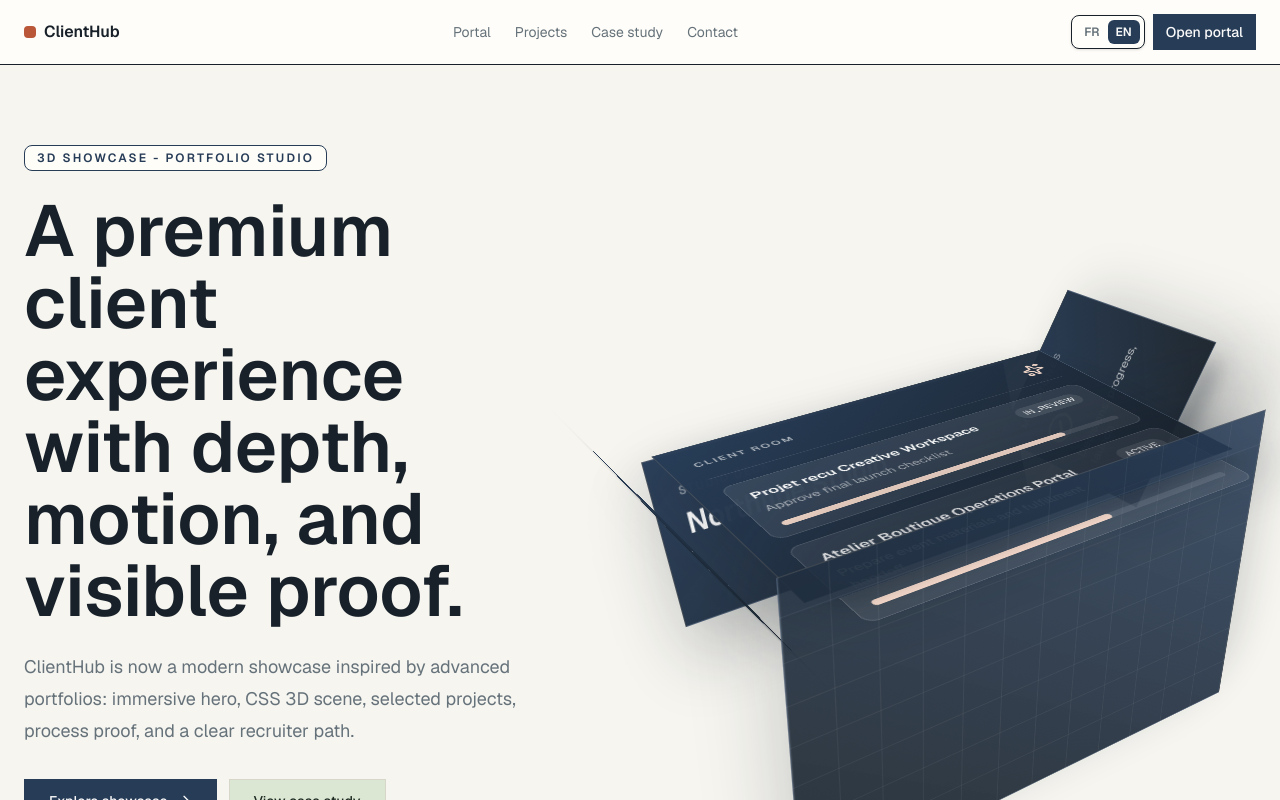
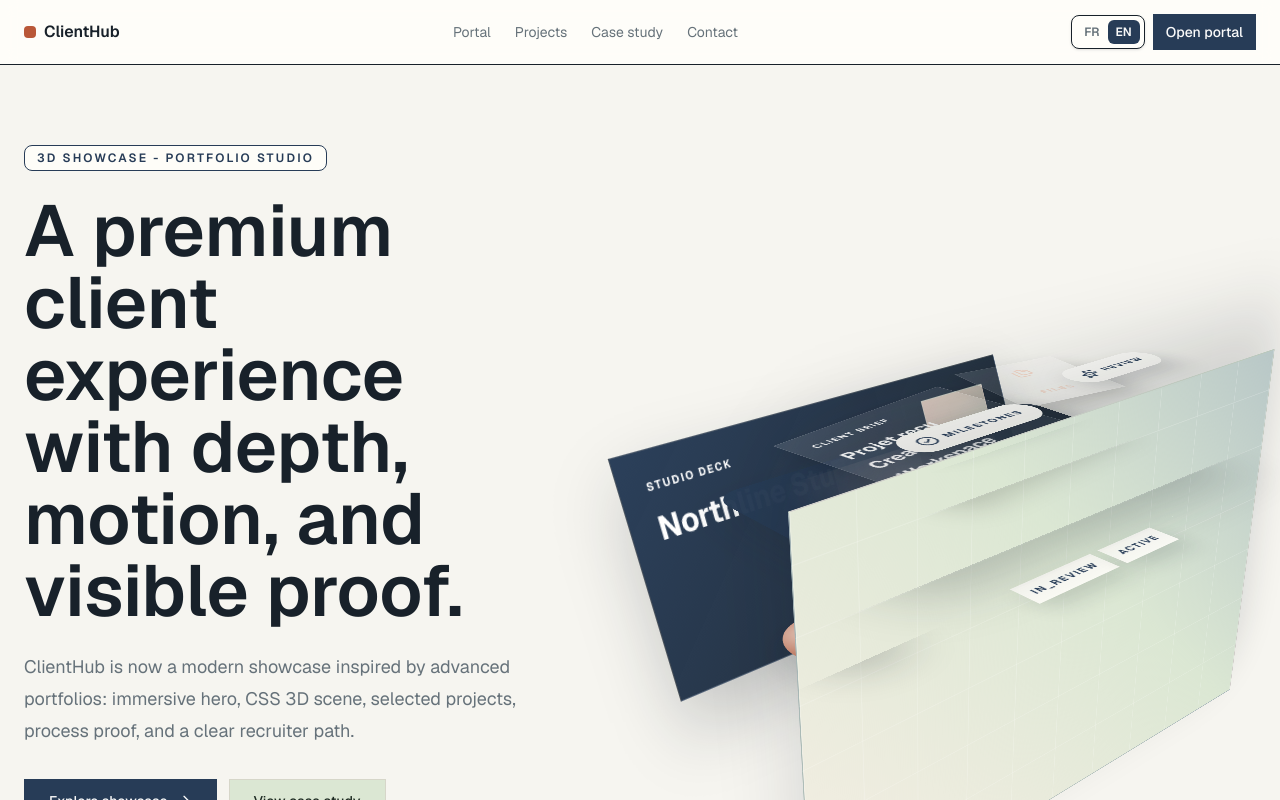
Before and after one commit to kurtisv/clienthub, a Next.js app in the folder apps/web/: page / in a window 1280 px wide. Shown: the top 800 px of the page. Built offline with nearby package versions, Linux system fonts and the light colour scheme; no server answers.

Commit message:
Rebuild ClientHub as editorial 3D room

```diff
--- a/apps/web/src/app/globals.css
+++ b/apps/web/src/app/globals.css
@@ -66,76 +66,208 @@
   position: relative;
   height: 520px;
   transform-style: preserve-3d;
-  transform: rotateX(58deg) rotateZ(-34deg);
+  transform: rotateX(64deg) rotateZ(-42deg);
 }
 
-.clienthub-desk,
-.clienthub-room-back,
-.clienthub-room-left,
-.clienthub-room-right,
-.clienthub-room-floor {
+.clienthub-gallery-wall,
+.clienthub-gallery-floor,
+.clienthub-editorial-table,
+.clienthub-book,
+.clienthub-room-chip,
+.clienthub-seat,
+.clienthub-note-strip {
   position: absolute;
-  border: 1px solid rgba(255, 255, 255, 0.16);
-  background: linear-gradient(145deg, rgba(39, 60, 87, 0.98), rgba(24, 33, 42, 0.96));
-  box-shadow: 0 34px 70px rgba(24, 33, 42, 0.24);
   transform-style: preserve-3d;
 }
 
-.clienthub-desk::after,
-.clienthub-room-left::after,
-.clienthub-room-right::after {
-  content: "";
-  position: absolute;
-  inset: auto 18px -18px 18px;
-  height: 18px;
-  background: rgba(24, 33, 42, 0.36);
-  filter: blur(12px);
+.clienthub-gallery-floor {
+  left: 40px;
+  right: 40px;
+  bottom: 12px;
+  height: 390px;
+  border: 1px solid rgba(39, 60, 87, 0.18);
+  background:
+    linear-gradient(90deg, rgba(255, 255, 255, 0.18) 1px, transparent 1px),
+    linear-gradient(0deg, rgba(255, 255, 255, 0.16) 1px, transparent 1px),
+    linear-gradient(135deg, #f7efe5, #dbe7d3 58%, #b8c7c7);
+  background-size: 58px 58px, 58px 58px, auto;
+  box-shadow: 0 42px 70px rgba(24, 33, 42, 0.16);
+  transform: rotateX(90deg) translateZ(-132px);
 }
 
-.clienthub-room-floor {
-  left: 78px;
-  right: 78px;
-  bottom: 18px;
-  height: 330px;
+.clienthub-gallery-wall {
+  left: 82px;
+  right: 82px;
+  top: 28px;
+  height: 238px;
+  border: 1px solid rgba(255, 255, 255, 0.18);
   background:
-    linear-gradient(90deg, rgba(255, 255, 255, 0.05) 1px, transparent 1px),
-    linear-gradient(0deg, rgba(255, 255, 255, 0.05) 1px, transparent 1px),
-    linear-gradient(145deg, rgba(24, 33, 42, 0.92), rgba(39, 60, 87, 0.88));
-  background-size: 42px 42px, 42px 42px, auto;
-  transform: rotateX(90deg) translateZ(-108px);
+    linear-gradient(135deg, rgba(39, 60, 87, 0.98), rgba(24, 33, 42, 0.96)),
+    linear-gradient(90deg, rgba(244, 216, 201, 0.2), transparent);
+  box-shadow: 0 32px 66px rgba(24, 33, 42, 0.22);
+  transform: translateZ(12px) rotateX(-68deg);
 }
 
-.clienthub-room-back {
-  left: 112px;
-  right: 112px;
-  top: 42px;
-  min-height: 170px;
-  padding: 28px;
-  transform: translateZ(18px) rotateX(-68deg);
+.clienthub-wall-brand {
+  position: absolute;
+  left: 28px;
+  top: 26px;
+  display: grid;
+  gap: 8px;
+  color: white;
 }
 
-.clienthub-desk {
-  inset: 148px 104px 84px 104px;
-  padding: 24px;
-  transform: translateZ(128px);
+.clienthub-wall-brand span,
+.clienthub-book span,
+.clienthub-room-chip span,
+.clienthub-note-strip span {
+  font-size: 0.7rem;
+  font-weight: 700;
+  letter-spacing: 0.16em;
+  text-transform: uppercase;
 }
 
-.clienthub-room-left {
-  left: 0;
-  top: 164px;
-  width: 170px;
-  min-height: 210px;
-  padding: 20px;
-  transform: translateZ(96px) rotateY(58deg) rotateZ(3deg);
+.clienthub-wall-brand strong {
+  font-size: 2rem;
 }
 
-.clienthub-room-right {
-  right: 0;
-  top: 126px;
-  width: 180px;
-  min-height: 220px;
+.clienthub-wall-frame {
+  position: absolute;
+  right: 28px;
+  border: 1px solid rgba(255, 255, 255, 0.16);
+  background: linear-gradient(135deg, rgba(244, 216, 201, 0.85), rgba(219, 231, 211, 0.78));
+}
+
+.clienthub-wall-frame-a {
+  top: 28px;
+  width: 94px;
+  height: 122px;
+}
+
+.clienthub-wall-frame-b {
+  right: 142px;
+  top: 62px;
+  width: 118px;
+  height: 84px;
+}
+
+.clienthub-wall-frame-c {
+  right: 76px;
+  top: 164px;
+  width: 160px;
+  height: 28px;
+}
+
+.clienthub-editorial-table {
+  left: 136px;
+  right: 120px;
+  bottom: 82px;
+  height: 250px;
+  border-radius: 28px;
+  background: linear-gradient(135deg, rgba(39, 60, 87, 0.98), rgba(24, 33, 42, 0.94));
+  box-shadow: 0 34px 70px rgba(24, 33, 42, 0.24);
+  transform: translateZ(96px);
+}
+
+.clienthub-table-glow {
+  position: absolute;
+  inset: 22px;
+  border-radius: 22px;
+  background: radial-gradient(circle at 42% 42%, rgba(244, 216, 201, 0.2), transparent 58%);
+}
+
+.clienthub-book {
+  display: grid;
+  color: white;
+  border: 1px solid rgba(255, 255, 255, 0.16);
+  background: linear-gradient(135deg, rgba(255, 255, 255, 0.12), rgba(255, 255, 255, 0.04));
+  box-shadow: 0 20px 36px rgba(0, 0, 0, 0.18);
+}
+
+.clienthub-book-large {
+  left: 42px;
+  top: 44px;
+  width: 220px;
+  min-height: 146px;
+  gap: 12px;
   padding: 20px;
-  transform: translateZ(106px) rotateY(-58deg) rotateZ(-3deg);
+  transform: translateZ(58px) rotateZ(-7deg);
+}
+
+.clienthub-book-large strong {
+  font-size: 1.35rem;
+}
+
+.clienthub-book-large small {
+  color: rgba(255, 255, 255, 0.62);
+}
+
+.clienthub-book-small {
+  right: 42px;
+  top: 56px;
+  width: 118px;
+  min-height: 118px;
+  place-items: center;
+  color: #f4d8c9;
+  transform: translateZ(72px) rotateZ(10deg);
+}
+
+.clienthub-room-chip {
+  display: flex;
+  align-items: center;
+  gap: 8px;
+  border-radius: 999px;
+  background: #fffefa;
+  color: #273c57;
+  padding: 12px 16px;
+  box-shadow: 0 18px 32px rgba(24, 33, 42, 0.18);
+}
+
+.clienthub-room-chip-left {
+  left: 52px;
+  bottom: 22px;
+  transform: translateZ(92px);
+}
+
+.clienthub-room-chip-right {
+  right: 38px;
+  bottom: 28px;
+  transform: translateZ(104px);
+}
+
+.clienthub-seat {
+  width: 82px;
+  height: 82px;
+  border-radius: 999px;
+  background: radial-gradient(circle at 34% 28%, #f4d8c9, #b95738 66%, #273c57);
+  box-shadow: 0 22px 42px rgba(24, 33, 42, 0.2);
+}
+
+.clienthub-seat-a {
+  left: 68px;
+  bottom: 78px;
+  transform: translateZ(52px);
+}
+
+.clienthub-seat-b {
+  right: 42px;
+  bottom: 196px;
+  transform: translateZ(58px);
+}
+
+.clienthub-note-strip {
+  left: 236px;
+  bottom: 18px;
+  display: flex;
+  gap: 10px;
+  transform: translateZ(76px);
+}
+
+.clienthub-note-strip span {
+  background: rgba(255, 254, 250, 0.9);
+  color: #273c57;
+  padding: 8px 10px;
+  box-shadow: 0 16px 26px rgba(24, 33, 42, 0.14);
 }
 
 @media (max-width: 768px) {
@@ -145,7 +277,7 @@
 
   .clienthub-stage {
     height: 420px;
-    transform: rotateX(58deg) rotateZ(-29deg) scale(0.72);
+    transform: rotateX(64deg) rotateZ(-38deg) scale(0.72);
     transform-origin: center;
   }
 }
--- a/apps/web/src/app/page.tsx
+++ b/apps/web/src/app/page.tsx
@@ -87,42 +87,42 @@
 
             <div className="clienthub-scene" aria-label={t.sceneLabel}>
               <div className="clienthub-stage">
-                <div className="clienthub-room-floor" />
-                <div className="clienthub-room-back">
-                  <p className="text-xs font-semibold uppercase tracking-[0.16em] text-white/48">{t.sceneLabel}</p>
-                  <p className="mt-2 text-3xl font-semibold text-white">Northline Studio</p>
+                <div className="clienthub-gallery-wall">
+                  <div className="clienthub-wall-brand">
+                    <span>{t.sceneLabel}</span>
+                    <strong>Northline Studio</strong>
                   </div>
-                <div className="clienthub-room-left">
-                  <p className="text-xs uppercase tracking-[0.16em] text-white/55">Files</p>
-                  <Files className="mt-6 size-9 text-[#f4d8c9]" />
-                  <p className="mt-4 text-sm text-white/70">Assets, notes, proof</p>
+                  <div className="clienthub-wall-frame clienthub-wall-frame-a" />
+                  <div className="clienthub-wall-frame clienthub-wall-frame-b" />
+                  <div className="clienthub-wall-frame clienthub-wall-frame-c" />
                 </div>
-                <div className="clienthub-room-right">
-                  <p className="text-xs uppercase tracking-[0.16em] text-white/55">Milestones</p>
-                  <CheckCircle2 className="mt-6 size-9 text-[#dbe7d3]" />
-                  <p className="mt-4 text-sm text-white/70">Decisions, progress, launch</p>
+                <div className="clienthub-gallery-floor" />
+                <div className="clienthub-editorial-table">
+                  <div className="clienthub-table-glow" />
+                  <div className="clienthub-book clienthub-book-large">
+                    <span>Client brief</span>
+                    <strong>{projects[0]?.name}</strong>
+                    <small>{projects[0]?.progress}% reviewed</small>
                   </div>
-                <div className="clienthub-desk">
-                  <div className="flex items-center justify-between border-b border-white/15 pb-4">
-                    <p className="text-xs font-semibold uppercase tracking-[0.16em] text-white/60">Client room</p>
-                    <Sparkles className="size-7 text-[#f4d8c9]" />
+                  <div className="clienthub-book clienthub-book-small">
+                    <Files className="size-6" />
+                    <span>Files</span>
                   </div>
-                  <div className="mt-5 grid gap-4">
-                    {projects.slice(0, 2).map((project) => (
-                      <div key={project.slug} className="rounded-xl border border-white/15 bg-white/[0.08] p-4 text-white">
-                        <div className="flex items-start justify-between gap-4">
-                          <div>
-                            <p className="font-semibold">{project.name}</p>
-                            <p className="mt-1 text-sm text-white/58">{project.nextStep}</p>
+                  <div className="clienthub-room-chip clienthub-room-chip-left">
+                    <CheckCircle2 className="size-5" />
+                    <span>Milestones</span>
                   </div>
-                          <p className="rounded-full bg-white/10 px-2 py-1 text-xs">{project.status}</p>
-                        </div>
-                        <div className="mt-4 h-2 rounded-full bg-white/10">
-                          <div className="h-2 rounded-full bg-[#f4d8c9]" style={{ width: `${project.progress}%` }} />
+                  <div className="clienthub-room-chip clienthub-room-chip-right">
+                    <Sparkles className="size-5" />
+                    <span>Review</span>
                   </div>
                 </div>
+                <div className="clienthub-seat clienthub-seat-a" />
+                <div className="clienthub-seat clienthub-seat-b" />
+                <div className="clienthub-note-strip">
+                  {projects.slice(0, 3).map((project) => (
+                    <span key={project.slug}>{project.status}</span>
                   ))}
-                  </div>
                 </div>
               </div>
             </div>
```
Lines whose indentation alone changed are shown as unchanged.
